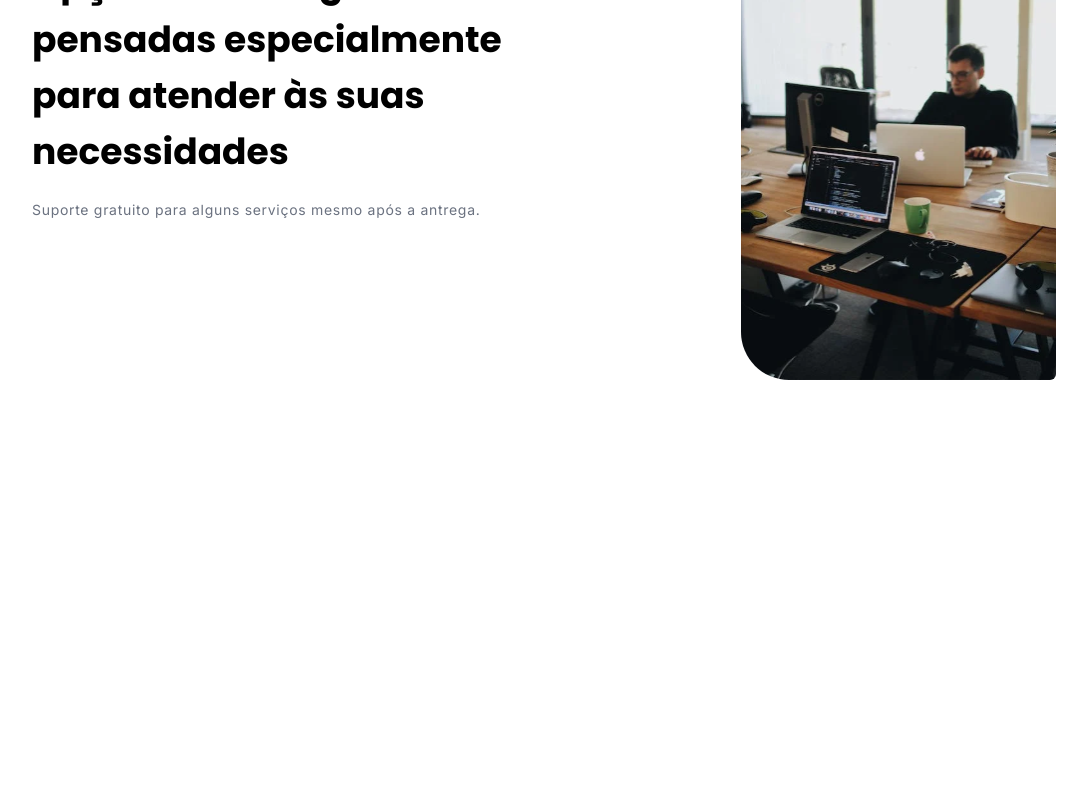
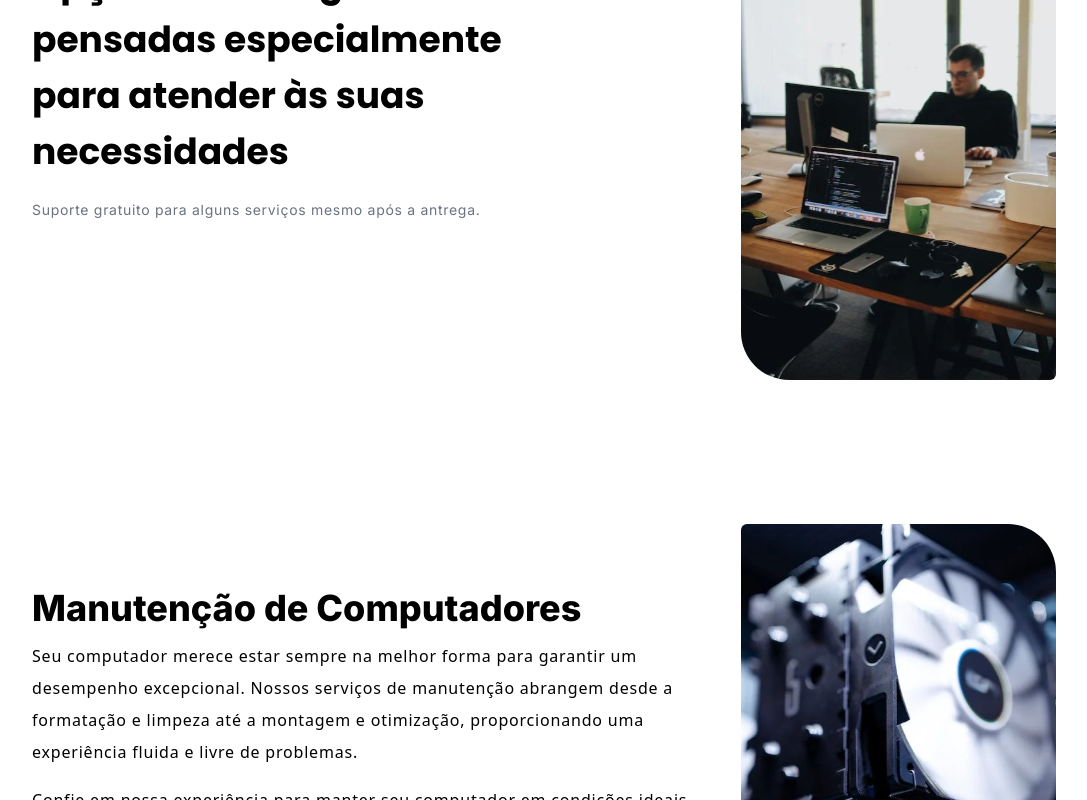
Before and after one commit to julioceno/informaq, a React (Vite) app: page / in a window 1280 px wide. Shown: the part 300-1100 px from the top of the page, without its empty margins (96-1183 px from the left). Before the commit the page ends 800 px from the top, so only its background shows below. Built offline with nearby package versions, Linux system fonts and the light colour scheme.

Commit message:
[feature]: create PresentationService

```diff
--- a/src/App.tsx
+++ b/src/App.tsx
@@ -1,12 +1,24 @@
-import { Header, MainSection } from "./components";
+import { Header, MainSection, PresentationService } from "./components";
+import { services } from "./data";
 
 export default function App() {
   return (
     <div className="max-w-[2000px] mx-auto flex flex-col pt-10 sm:pt-16 md:pt-20 px-4 sm:px-10 lg:px-32">
       <Header />
-      <main className="mt-10">
+      <main className="flex flex-col gap-36 mt-10">
         <section className="flex flex-col gap-10">
           <MainSection />
+        </section>
+        <section className="flex flex-col gap-10">
+          {services.map((service, index) => (
+            <PresentationService
+              paragraphs={service.paragraphs}
+              photo={service.photo}
+              title={service.title}
+              items={service.items}
+              key={`${index}-${service.title}`}
+            />
+          ))}
         </section>
       </main>
     </div>
--- /dev/null
+++ b/src/components/PresentationService/index.tsx
@@ -0,0 +1,39 @@
+interface Item {
+  title: string;
+  paragraphs: string[];
+}
+
+export interface PresentationServiceProps {
+  photo: string;
+  title: string;
+  paragraphs: string[];
+  items: Item[];
+}
+
+export function PresentationService({
+  paragraphs,
+  photo,
+  title,
+}: PresentationServiceProps) {
+  return (
+    <section className="grid grid-cols-3 gap-3 md:gap-10">
+      <img
+        src={photo}
+        alt="programming"
+        className="w-full h-36 md:h-96 xl:h-[30rem] 2xl:h-[37rem] object-cover rounded-md md:rounded-tr-6xl md:rounded-bl-6xl col-span-3 md:col-span-1 md:order-2"
+      />
+      <div className="flex flex-col gap-1 col-span-3 md:col-span-2 text-center md:text-start mt-3 md:mt-14 md:order-1 md:place-self-start ">
+        <h2 className="font-inter text-2xl sm:text-3xl md:text-4xl 2xl:text-5xl font-extrabold">
+          {title}
+        </h2>
+        <div className="flex flex-col gap-4">
+          {paragraphs.map((paragraph) => (
+            <p className="inter tracking-wider leading-8 text-black ">
+              {paragraph}
+            </p>
+          ))}
+        </div>
+      </div>
+    </section>
+  );
+}
--- a/src/components/index.ts
+++ b/src/components/index.ts
@@ -1,2 +1,3 @@
 export * from "./Header";
 export * from "./MainSection";
+export * from "./PresentationService";
--- /dev/null
+++ b/src/data/index.ts
@@ -0,0 +1 @@
+export * from "./services";
--- /dev/null
+++ b/src/data/services.ts
@@ -0,0 +1,104 @@
+import { PresentationServiceProps } from "../components";
+
+import ComputerImage from "../../public/computer.svg";
+import ProgrammingSecondary from "../../public/programming-secondary.svg";
+import SolarPanelImage from "../../public/solar-panel.svg";
+
+export const services: PresentationServiceProps[] = [
+  {
+    title: "Manutenção de Computadores",
+    photo: ComputerImage,
+    paragraphs: [
+      "Seu computador merece estar sempre na melhor forma para garantir um desempenho excepcional. Nossos serviços de manutenção abrangem desde a formatação e limpeza até a montagem e otimização, proporcionando uma experiência fluida e livre de problemas.",
+      "Confie em nossa experiência para manter seu computador em condições ideais. Entre em contato conosco e proporcione ao seu dispositivo a atenção que ele merece.",
+    ],
+    items: [
+      {
+        title: "Formatação Profissional",
+        paragraphs: [
+          "Dê um novo começo ao seu sistema operacional com nossa formatação especializada. Removemos todo o excesso, garantindo uma instalação limpa e eficiente.",
+        ],
+      },
+      {
+        title: "Limpeza Detalhada",
+        paragraphs: [
+          "O acúmulo de poeira e resíduos pode prejudicar o desempenho do seu computador. Nossa equipe realiza uma limpeza minuciosa, garantindo que cada componente esteja livre de impurezas.",
+        ],
+      },
+      {
+        title: "Montagem Especializada",
+        paragraphs: [
+          "Se você está pensando em uma atualização de hardware ou precisa de um novo sistema montado, nossos especialistas em montagem garantem uma configuração perfeita, considerando suas necessidades específicas.",
+        ],
+      },
+    ],
+  },
+  {
+    title: "Energia Solar Sustentável para um Futuro Brilhante",
+    photo: SolarPanelImage,
+    paragraphs: [
+      "Descubra o potencial da energia solar com nossos serviços especializados em instalação e manutenção de painéis solares. Na busca por uma fonte de energia mais limpa e eficiente, oferecemos soluções que não apenas economizam dinheiro, mas também contribuem para um futuro mais sustentável.",
+      "Faça a transição para a energia solar com confiança. Entre em contato conosco para explorar como podemos criar um sistema solar personalizado para sua residência ou empresa.",
+    ],
+    items: [
+      {
+        title: "Instalação de Ponta",
+        paragraphs: [
+          "Nossa equipe altamente qualificada realiza instalações de painéis solares com precisão e expertise. Desde a escolha do local ideal até a integração perfeita com sua infraestrutura, garantimos um sistema solar eficiente e personalizado para suas necessidades.",
+        ],
+      },
+      {
+        title: "Manutenção Confiáve",
+        paragraphs: [
+          "Para garantir o máximo aproveitamento da sua instalação solar, oferecemos serviços de manutenção regulares. Verificamos e ajustamos cada componente, assegurando que seu sistema opere com eficiência máxima ao longo do tempo.",
+        ],
+      },
+      {
+        title: "Eficiência Energética",
+        paragraphs: [
+          "Além da instalação e manutenção, focamos em otimizar a eficiência energética do seu sistema solar. Nossos especialistas identificam oportunidades de melhoria para maximizar a produção de energia e reduzir os custos a longo prazo.",
+        ],
+      },
+      {
+        title: "Compromisso Ambiental",
+        paragraphs: [
+          "Ao escolher nossos serviços, você não apenas investe em energia limpa, mas também contribui para a redução da pegada de carbono. Estamos comprometidos em criar soluções que beneficiem o meio ambiente e proporcionem economia sustentável.",
+        ],
+      },
+    ],
+  },
+  {
+    title: "Desenvolvimento de Software Elevando sua Presença Digital",
+    photo: ProgrammingSecondary,
+    paragraphs: [
+      "Elevando sua Presença Digital no universo em constante evolução da tecnologia, oferecemos serviços de desenvolvimento de software que transcendem as expectativas. Desde a criação de websites envolventes até soluções avançadas de serviços de cloud, nossa equipe especializada está pronta para transformar suas ideias em realidade digital.",
+      "Explore as infinitas possibilidades do desenvolvimento de software conosco. Entre em contato agora e descubra como podemos impulsionar sua presença digital para novos patamares de sucesso.",
+    ],
+    items: [
+      {
+        title: "Criação de Websites Personalizados",
+        paragraphs: [
+          "Destaque-se online com um site feito sob medida para sua marca. Do design intuitivo à funcionalidade impecável, criamos experiências que cativam seus visitantes desde o primeiro clique.",
+        ],
+      },
+      {
+        title: "Serviços de Cloud Sob Medida",
+        paragraphs: [
+          "Migre para o futuro da computação com nossos serviços de cloud personalizados. Armazenamento seguro, acesso flexível e escalabilidade garantida, tudo projetado para atender às suas necessidades específicas.",
+        ],
+      },
+      {
+        title: "Desenvolvimento de Aplicações",
+        paragraphs: [
+          "Impulsione sua eficiência com aplicações feitas sob medida para suas operações. Do planejamento à implementação, estamos comprometidos em entregar soluções que potencializam seus processos internos e externos.",
+        ],
+      },
+      {
+        title: "Manutenção e Atualização Contínua",
+        paragraphs: [
+          "Não apenas desenvolvemos, mas também garantimos a manutenção e atualização contínua de seus sistemas. Fique tranquilo, sabendo que sua presença digital está sempre na vanguarda da tecnologia.",
+        ],
+      },
+    ],
+  },
+];
```
Also changed, not shown: public/phone.svg (deleted), public/programming-secondary.svg (added).
